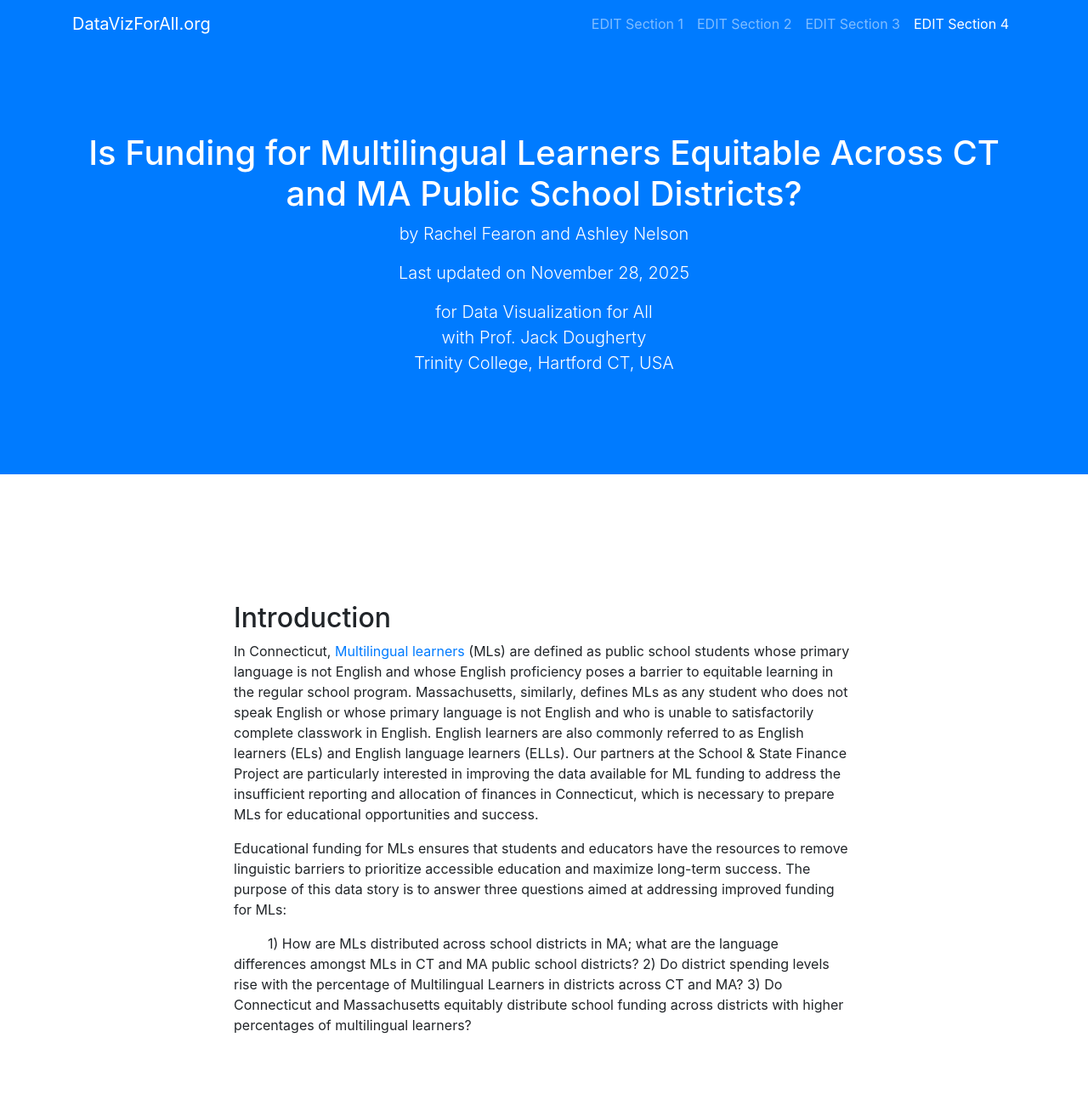
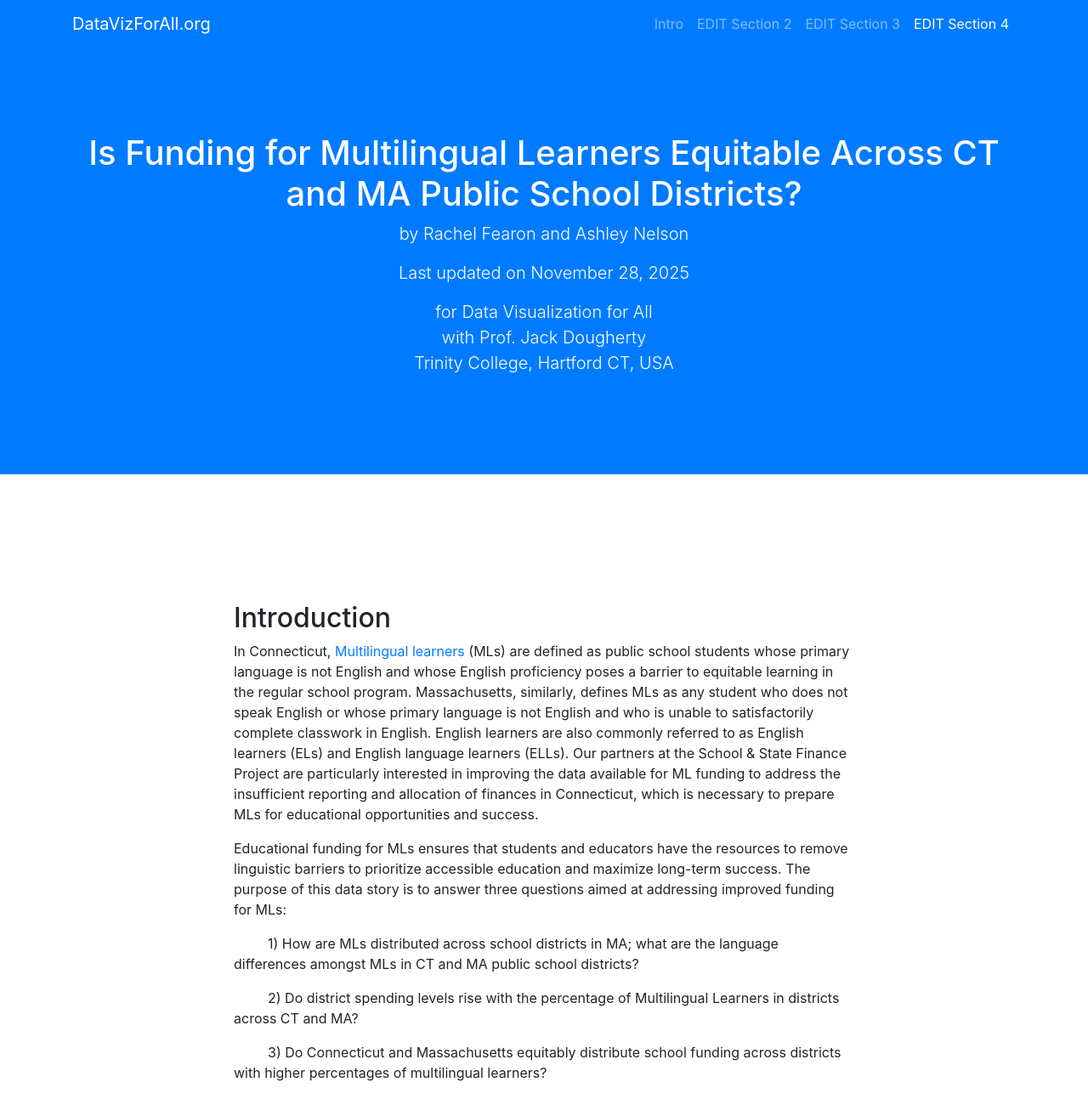
Before and after one commit to rachel-fearon/dataviz-story-MLfunding, a plain HTML site: page index.html in a window 1280 px wide. Shown: the top 1300 px of the page at 85% size. Drawn offline with nearby package versions, Linux system fonts and the light colour scheme.

Commit message:
question list

```diff
--- a/index.html
+++ b/index.html
@@ -34,7 +34,7 @@
       <div class="collapse navbar-collapse" id="navbarResponsive">
         <ul class="navbar-nav ml-auto">
           <li class="nav-item">
-            <a class="nav-link js-scroll-trigger" href="#section1">EDIT Section 1</a>
+            <a class="nav-link js-scroll-trigger" href="#section1">Intro</a>
           </li>
           <li class="nav-item">
             <a class="nav-link js-scroll-trigger" href="#section2">EDIT Section 2</a>
@@ -74,9 +74,13 @@
 
           <p style="text-indent: 40px;">
             1) How are MLs distributed across school districts in MA; what are the language differences amongst MLs in CT and MA public school districts?
+          </p>
+          <p style="text-indent: 40px;">
             2) Do district spending levels rise with the percentage of Multilingual Learners in districts across CT and MA?
+          </p>
+          <p style="text-indent: 40px;">
             3) Do Connecticut and Massachusetts equitably distribute school funding across districts with higher percentages of multilingual learners?
-</p>
+          </p>
 
         </div>
       </div>
```
